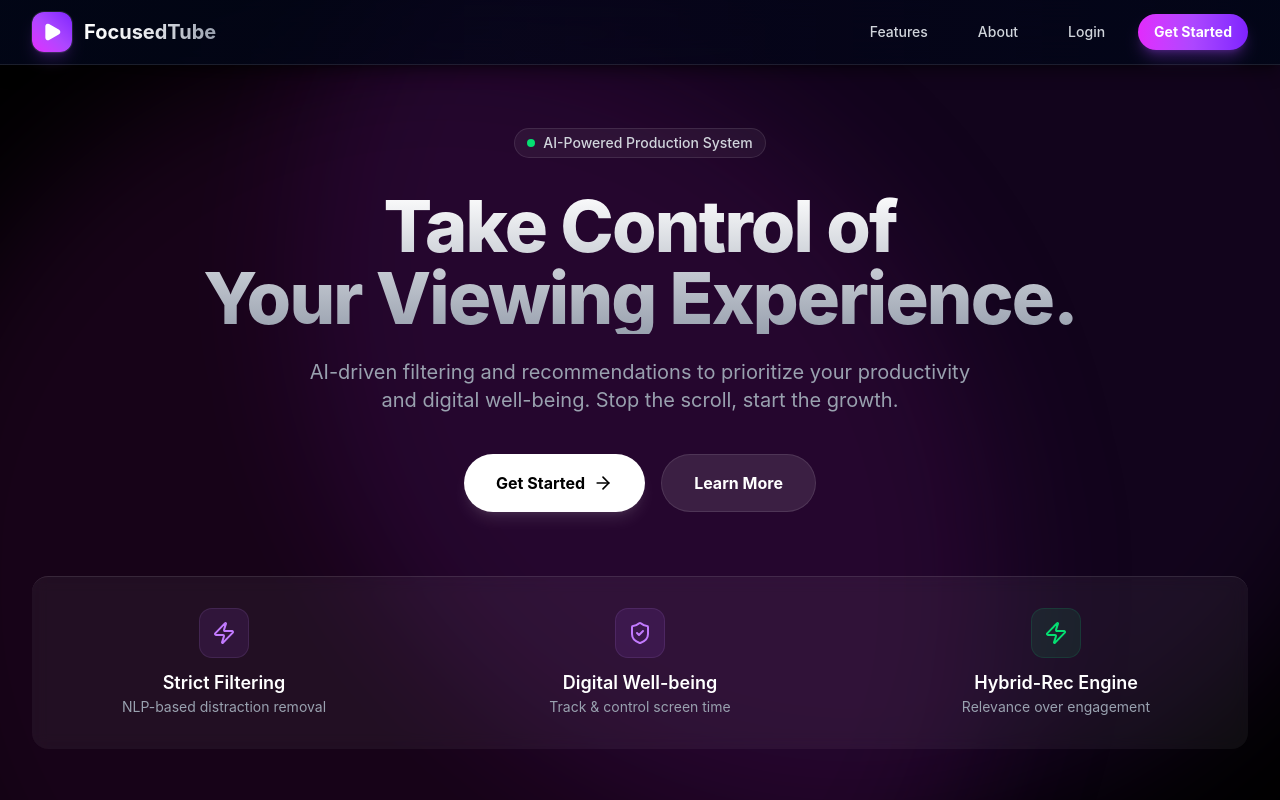
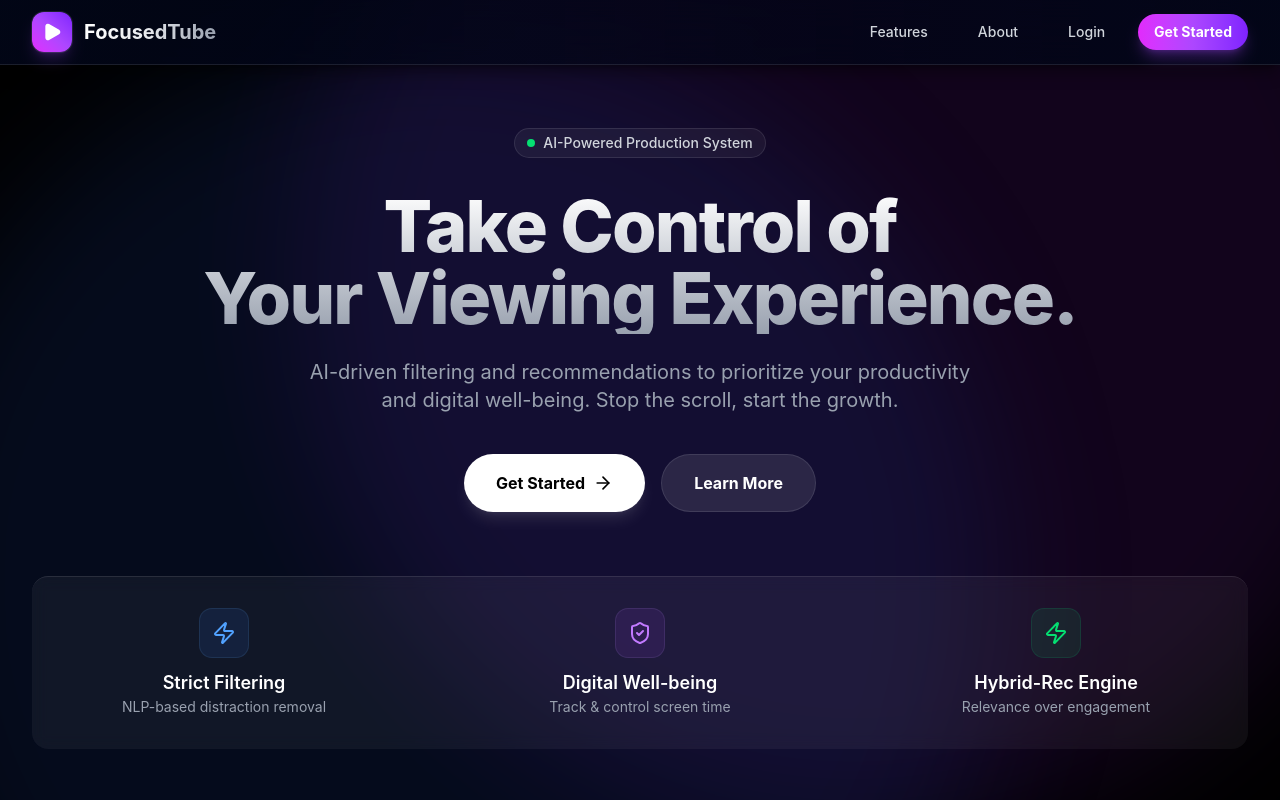
Before and after one commit to ajay0120/Focused-Tube, a React (Vite) app in the folder frontend/: page / in a window 1280 px wide. Shown: the top 800 px of the page. Built offline with nearby package versions, Linux system fonts and the light colour scheme; no server answers.

Commit message:
Update Hero component colors for improved visual consistency

```diff
--- a/frontend/src/components/Hero.tsx
+++ b/frontend/src/components/Hero.tsx
@@ -8,7 +8,7 @@ const Hero: React.FC = () => {
         <div className="relative overflow-hidden bg-black text-white pt-20 pb-24 lg:pt-32 lg:pb-36">
             <div className="absolute top-0 left-0 w-full h-full overflow-hidden z-0">
                 <div className="absolute -top-[30%] -right-[10%] w-[70rem] h-[70rem] bg-purple-900/20 rounded-full blur-3xl animate-float-slow" />
-                <div className="absolute -bottom-[30%] -left-[10%] w-[70rem] h-[70rem] bg-fuchsia-900/20 rounded-full blur-3xl animate-float-medium" />
+                <div className="absolute -bottom-[30%] -left-[10%] w-[70rem] h-[70rem] bg-blue-900/20 rounded-full blur-3xl animate-float-medium" />
             </div>
 
             <div className="relative z-10 max-w-7xl mx-auto px-4 sm:px-6 lg:px-8 text-center">
@@ -44,8 +44,8 @@ const Hero: React.FC = () => {
 
                 <div className="mt-16 grid grid-cols-1 md:grid-cols-3 gap-8 py-8 border-t border-white/10 bg-white/5 rounded-2xl backdrop-blur-sm animate-fade-in-up [animation-delay:420ms]">
                     <div className="flex flex-col items-center transition-transform duration-200 hover:-translate-y-1">
-                        <div className="p-3 bg-purple-500/10 rounded-xl mb-3 ring-1 ring-purple-400/20">
-                            <Zap className="w-6 h-6 text-purple-400" />
+                        <div className="p-3 bg-blue-500/10 rounded-xl mb-3 ring-1 ring-blue-400/20">
+                            <Zap className="w-6 h-6 text-blue-400" />
                         </div>
                         <h3 className="text-lg font-semibold">Strict Filtering</h3>
                         <p className="text-gray-400 text-sm">NLP-based distraction removal</p>
```
